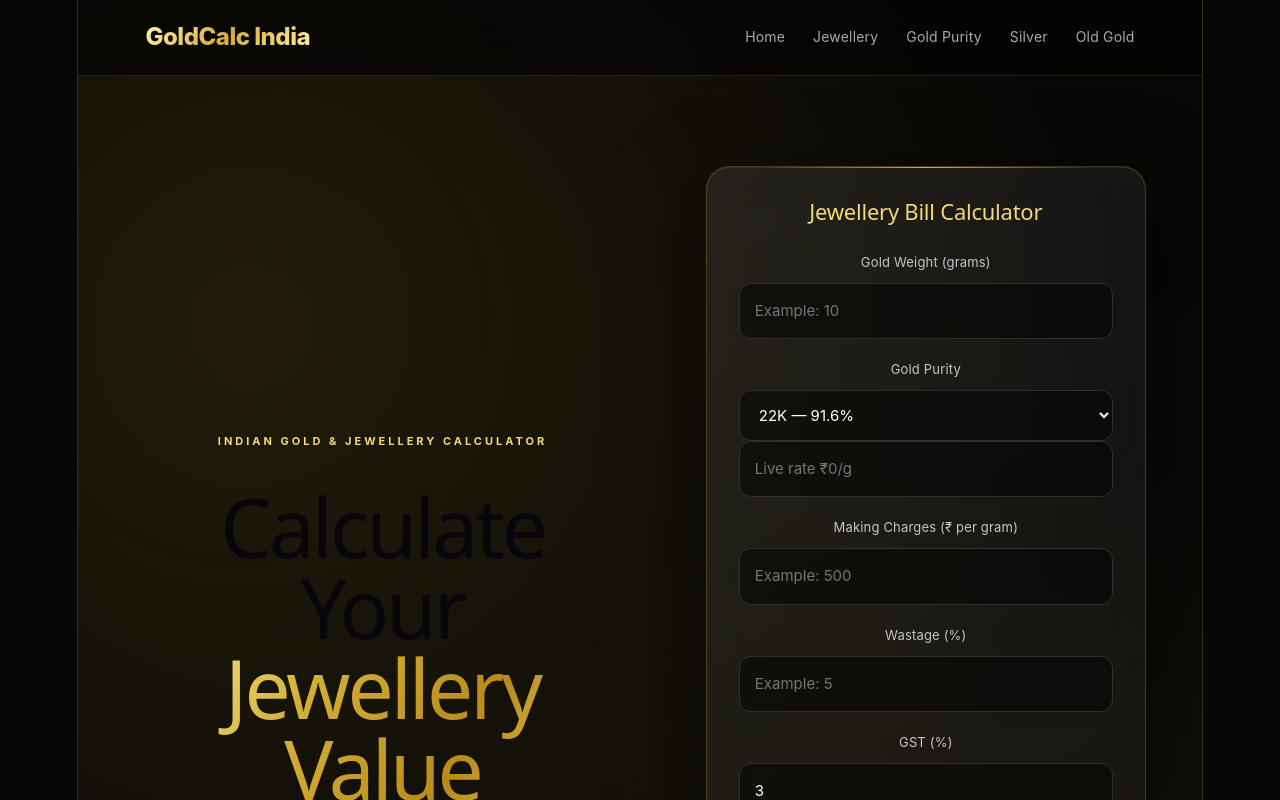
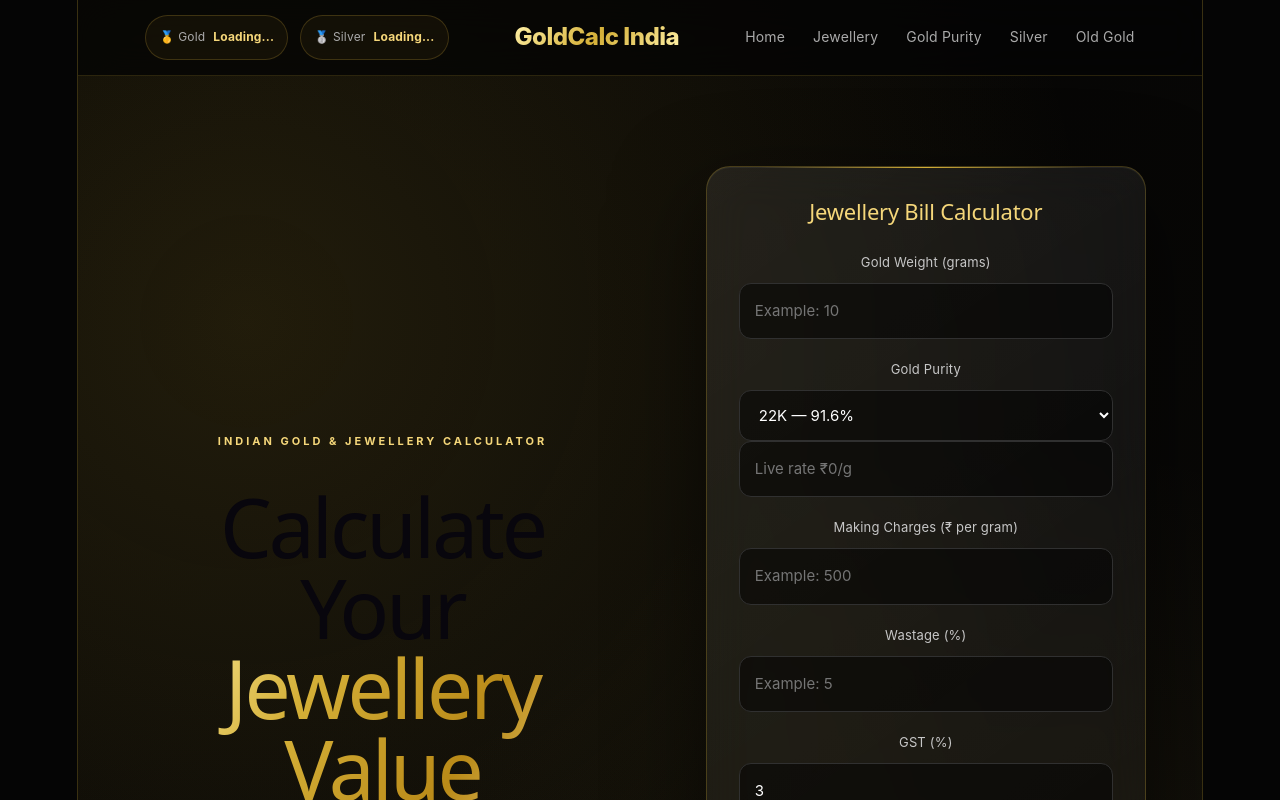
Before and after one commit to indialoopofficial-ctrl/goldcalc-india, a React (Vite) app: page / in a window 1280 px wide. Shown: the top 800 px of the page. Built offline with nearby package versions, Linux system fonts and the light colour scheme; no server answers.

Commit message:
Add live gold silver rate header

```diff
--- a/src/App.css
+++ b/src/App.css
@@ -445,3 +445,33 @@ footer p:first-child {
     font-size: 25px;
   }
 }
+.live-rates {
+  display: flex;
+  align-items: center;
+  gap: 12px;
+}
+
+.live-rate {
+  display: flex;
+  align-items: center;
+  gap: 8px;
+  padding: 8px 13px;
+  border: 1px solid rgba(212, 175, 55, 0.22);
+  border-radius: 999px;
+  background: rgba(212, 175, 55, 0.06);
+  font-size: 12px;
+}
+
+.live-rate span {
+  color: #aaa;
+}
+
+.live-rate strong {
+  color: #f5d77a;
+}
+
+@media (max-width: 700px) {
+  .live-rates {
+    display: none;
+  }
+}
--- a/src/App.jsx
+++ b/src/App.jsx
@@ -95,6 +95,29 @@ function App() {
     <div className="app">
 
       <nav className="navbar">
+        <div className="live-rates">
+  <div className="live-rate">
+    <span>🥇 Gold</span>
+    <strong>
+      {liveGoldRate
+        ? `₹${Number(liveGoldRate).toLocaleString("en-IN", {
+            maximumFractionDigits: 2,
+          })}/g`
+        : "Loading..."}
+    </strong>
+  </div>
+
+  <div className="live-rate">
+    <span>🥈 Silver</span>
+    <strong>
+      {liveSilverRate
+        ? `₹${Number(liveSilverRate).toLocaleString("en-IN", {
+            maximumFractionDigits: 2,
+          })}/g`
+        : "Loading..."}
+    </strong>
+  </div>
+</div>
         <div className="logo">GoldCalc India</div>
 
         <div className="nav-links">
```
Also changed, not shown: 1 other file (tests, documents, lock files or other folders).
